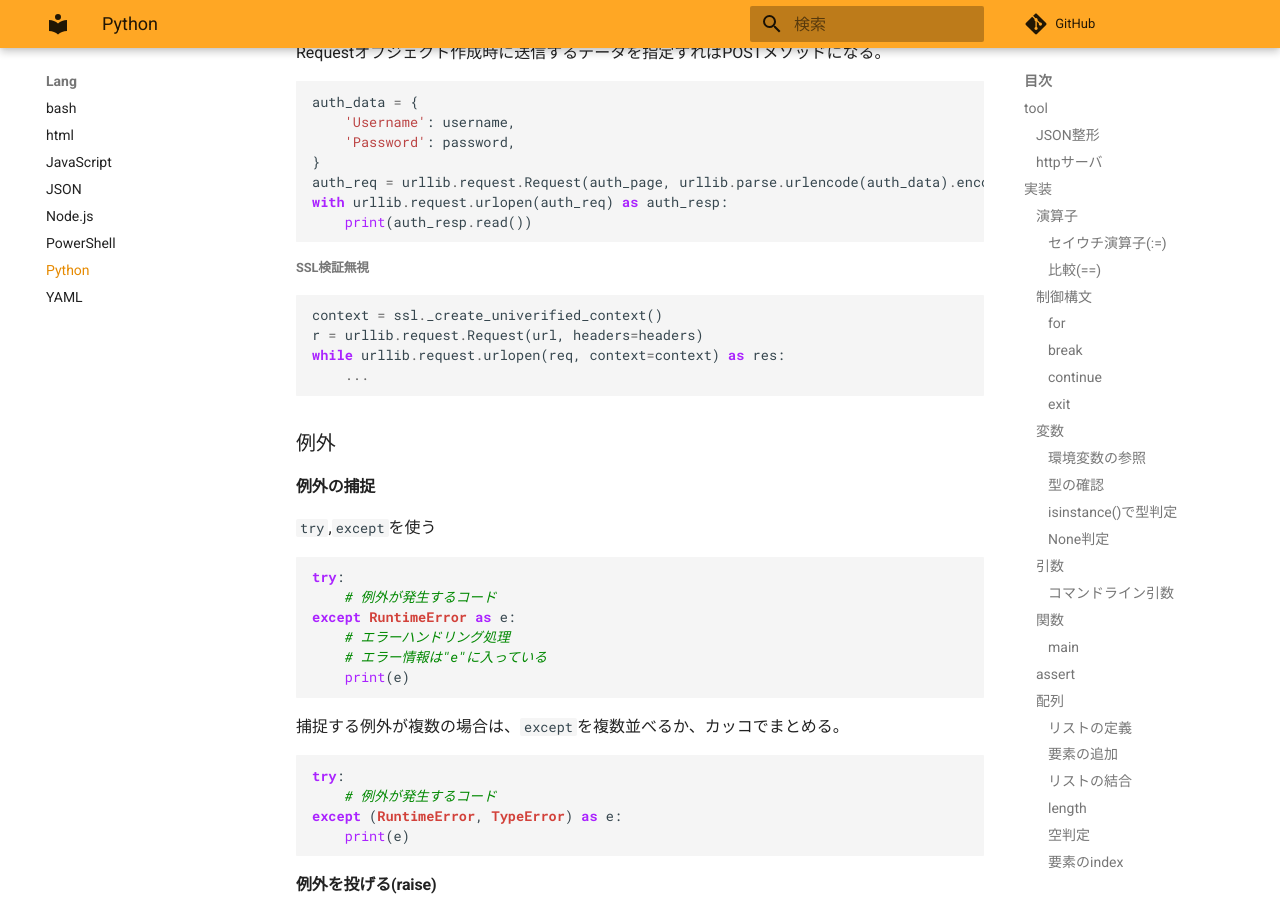
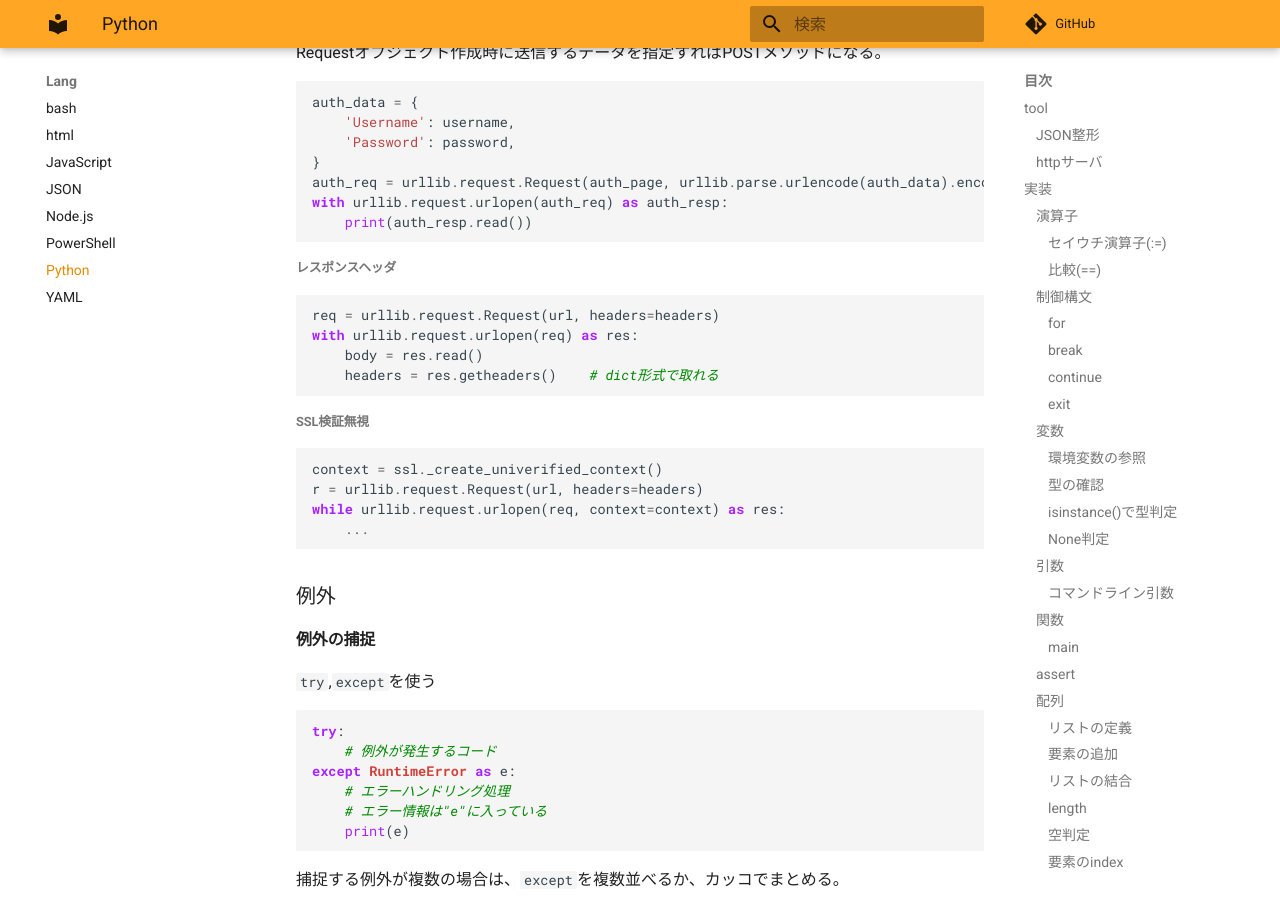
Before and after one commit to zaki-lknr/docs, an MkDocs documentation site: the page built from docs/lang/python.md, in a window 1280 px wide and 900 px high, scrolled down 15575 px. Built offline with MkDocs 1.6.1 and Material for MkDocs 9.7.7, drawn with Linux system fonts in a browser that asks for light colours; comment, search, counter and statistics services are not loaded.

Commit message:
add: lang/python: urllibでレスポンスヘッダ

````diff
--- a/docs/lang/python.md
+++ b/docs/lang/python.md
@@ -836,6 +836,15 @@ with urllib.request.urlopen(auth_req) as auth_resp:
     print(auth_resp.read())
 ```
 
+##### レスポンスヘッダ
+
+```python
+req = urllib.request.Request(url, headers=headers)
+with urllib.request.urlopen(req) as res:
+    body = res.read()
+    headers = res.getheaders()    # dict形式で取れる
+```
+
 ##### SSL検証無視
 
 ```python
````
